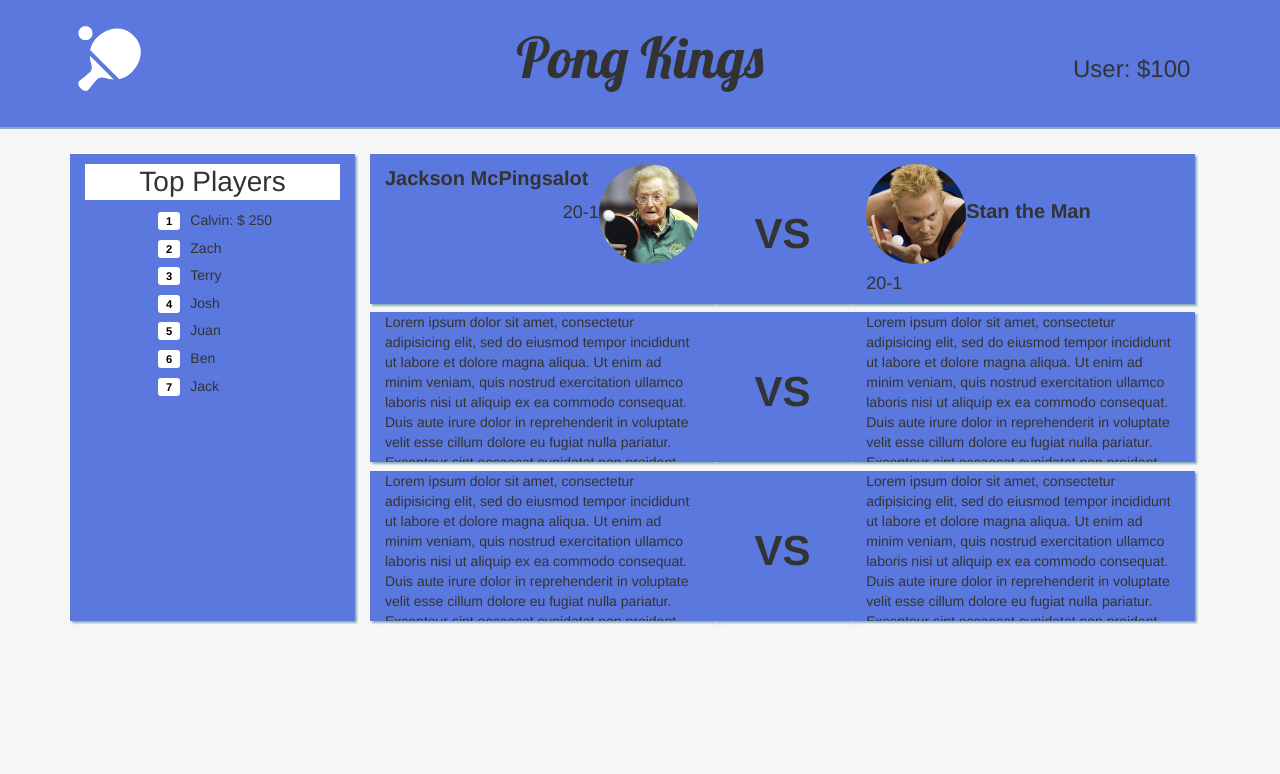
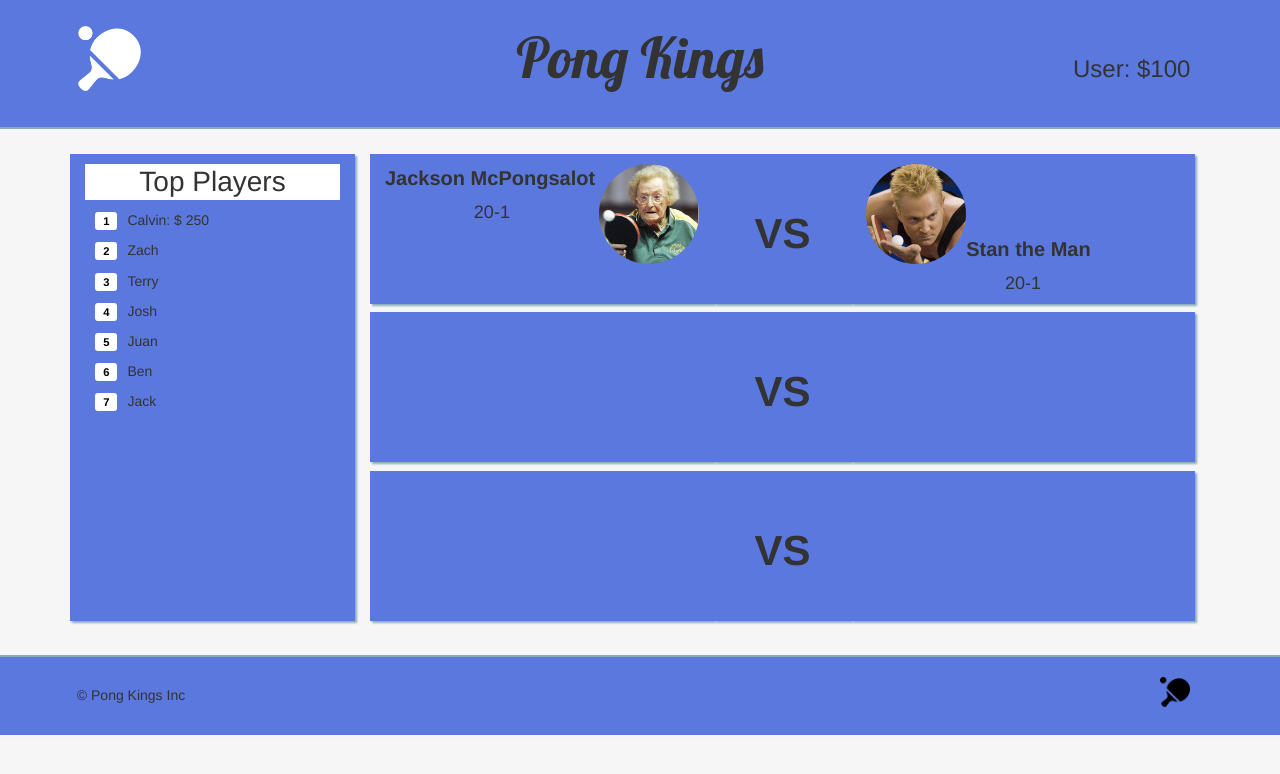
Before and after one commit to spcbdrake/fullStack, a website: page client/index.html in a window 1280 px wide. Drawn offline with nearby package versions, Linux system fonts and the light colour scheme.

Commit message:
updating files for merge

```diff
--- a/client/index.html
+++ b/client/index.html
@@ -41,9 +41,9 @@
           <div class="row">
           <div class="col-md-5 colRightTop">
           <article class="match" data-index="1">
-            <span class="playerName">Jackson McPingsalot</span><img src="images/ping3.jpg" class="floatRight">
+            <span class="playerName">Jackson McPongsalot</span><img src="images/ping3.jpg" class="floatRight">
             <br>
-            <h4 class="odds floatRight">20-1</h4>
+            <h4 class="odds">20-1</h4>
           </article>
           </div>
           <div class="col-md-2 colRightTop">
@@ -53,36 +53,39 @@
             <article class="match" data-index="1">
               <img src="images/ping9.jpg" id="floatLeft"><span class="playerName">Stan the Man</span>
               <br>
-              <h4 class="odds floatLeft">20-1</h4>
+              <h4 class="odds">20-1</h4>
             </article>
           </div>
         </div>
           <div class="row">
           <div class="col-md-5 colRightMiddle">
-            <p>Lorem ipsum dolor sit amet, consectetur adipisicing elit, sed do eiusmod tempor incididunt ut labore et dolore magna aliqua. Ut enim ad minim veniam, quis nostrud exercitation ullamco laboris nisi ut aliquip ex ea commodo consequat. Duis aute irure dolor in reprehenderit in voluptate velit esse cillum dolore eu fugiat nulla pariatur. Excepteur sint occaecat cupidatat non proident, sunt in culpa qui officia deserunt mollit anim id est laborum.</p>
+
           </div>
           <div class="col-md-2 colRightMiddle">
             <p class="vs">VS</p>
           </div>
           <div class="col-md-5 colRightMiddle">
-            <p>Lorem ipsum dolor sit amet, consectetur adipisicing elit, sed do eiusmod tempor incididunt ut labore et dolore magna aliqua. Ut enim ad minim veniam, quis nostrud exercitation ullamco laboris nisi ut aliquip ex ea commodo consequat. Duis aute irure dolor in reprehenderit in voluptate velit esse cillum dolore eu fugiat nulla pariatur. Excepteur sint occaecat cupidatat non proident, sunt in culpa qui officia deserunt mollit anim id est laborum.</p>
+
           </div>
         </div>
           <div class="row">
           <div class="col-md-5 colRightMiddle">
-          <p>Lorem ipsum dolor sit amet, consectetur adipisicing elit, sed do eiusmod tempor incididunt ut labore et dolore magna aliqua. Ut enim ad minim veniam, quis nostrud exercitation ullamco laboris nisi ut aliquip ex ea commodo consequat. Duis aute irure dolor in reprehenderit in voluptate velit esse cillum dolore eu fugiat nulla pariatur. Excepteur sint occaecat cupidatat non proident, sunt in culpa qui officia deserunt mollit anim id est laborum.</p>
+
           </div>
           <div class="col-md-2 colRightMiddle">
             <p class="vs">VS</p>
           </div>
           <div class="col-md-5 colRightMiddle">
-          <p>Lorem ipsum dolor sit amet, consectetur adipisicing elit, sed do eiusmod tempor incididunt ut labore et dolore magna aliqua. Ut enim ad minim veniam, quis nostrud exercitation ullamco laboris nisi ut aliquip ex ea commodo consequat. Duis aute irure dolor in reprehenderit in voluptate velit esse cillum dolore eu fugiat nulla pariatur. Excepteur sint occaecat cupidatat non proident, sunt in culpa qui officia deserunt mollit anim id est laborum.</p>
+
+          </div>
+        </div>
        </div>
       </div>
 
-        </div>
-      </div>
-
+      <footer>
+        <p>&copy; Pong Kings Inc</p>
+        <img src="images/pongKingsIcon.png" id="footerIcon" alt="">
+      </footer>
     </section>
 
 
--- a/client/styles.scss
+++ b/client/styles.scss
@@ -49,6 +49,7 @@ img {
 
 .container {
   margin-top: 2%;
+  margin-bottom: 2%;
   .colLeft {
     background-color: #5B78DE;
     min-height: 467px;
@@ -60,8 +61,8 @@ img {
       padding: 1%
     }
     #theBest {
-      margin: 0 0 0 10%;
       list-style-type: none;
+      padding-left: 0;
       li {
       counter-increment: step-counter;
       margin: 4%;
@@ -108,6 +109,7 @@ img {
 .playerName{
   font-weight: bold;
   font-size: 20px;
+  vertical-align: bottom;
 }
 
 .odds{
@@ -121,7 +123,17 @@ img {
   float: right;
 }
 
-
-article{
-
+footer {
+  background-color: #5B78DE;
+  min-height: 80px;
+  p {
+    padding: 2.25%  0 2% 6%;
+  }
+  border-top: 2px solid #8aacb8;
+  #footerIcon {
+    float: right;
+    max-width: 30px;
+    border-radius: 0;
+    margin: -5% 7% 0 0;
+  }
 }
```
Also changed, not shown: client/styles.css. Lines whose indentation alone changed are shown as unchanged.
